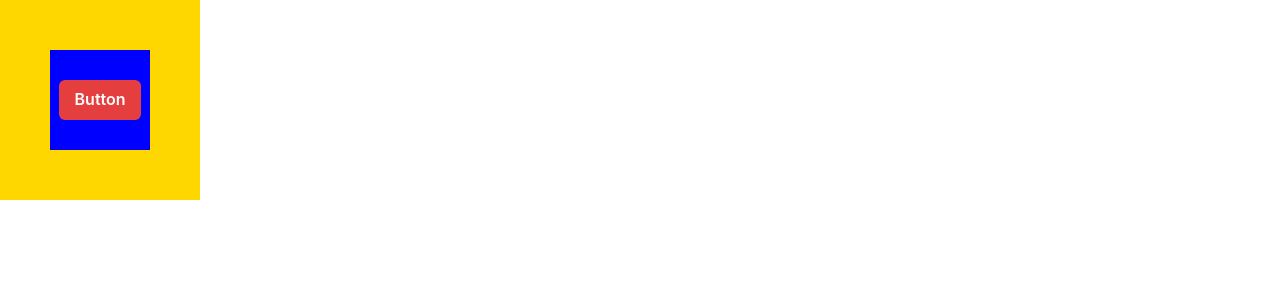
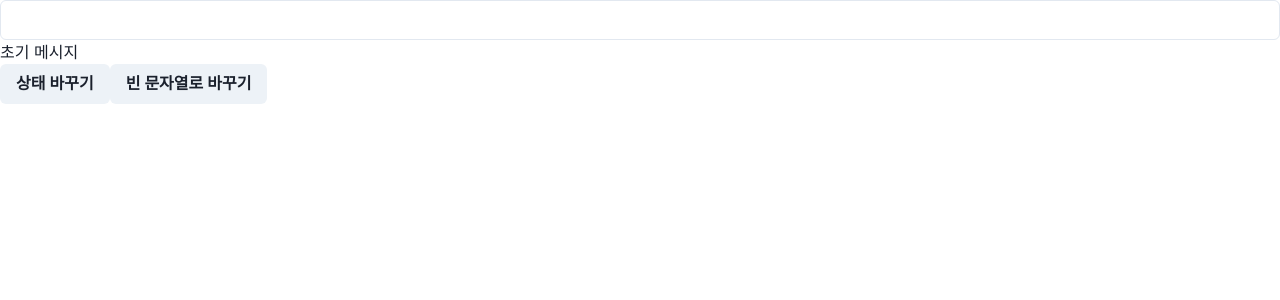
Before and after one commit to namic123/React-basics, a React (Create React App) app: page / in a window 1280 px wide. Shown: the top 300 px of the page. Built offline with nearby package versions, Linux system fonts and the light colour scheme.

Commit message:
rerender: state가 바뀌면 component가 다시 그려짐.

```diff
--- a/src/App.js
+++ b/src/App.js
@@ -1,34 +1,40 @@
-import React from "react";
-import { Button, Center } from "@chakra-ui/react";
+import React, { useState } from "react";
+import { Button, Input } from "@chakra-ui/react";
 
 function App(props) {
-  function handleClick(e) {
-    // event bubbling 방지
-    e.stopPropagation();
-    console.log(e.target.className);
+  // 상태(state)가 변경(이전 state와 달라짐)되면
+  // Component를 다시 그림 (re render)
+
+  // state : react가 관리하는 component의 값
+
+  // state를 얻는 방법
+  // useState();
+
+  // 배열을 리턴함
+  // index 0 : 현재상태(state)
+  // index 1 : state를 변경할 수 있는 메소드
+  // const [message, setMessage] = useState("");
+  const [message, setMessage] = useState("");
+
+  // 상태가 바뀔 때에만 컴포넌트가 re render됨
+
+  let text = "초기 메시지";
+  function handleInputChange(e) {
+    text = e.target.value;
+    console.log("text", text);
+  }
+
+  function handleButtonClick(e) {
+    setMessage("바뀐 상태");
   }
   return (
-    <>
-      <Center
-        onClick={handleClick}
-        className={"outerBox"}
-        w={"200px"}
-        h={"200px"}
-        bg={"gold"}
-      >
-        <Center
-          onClick={handleClick}
-          className={"innerBox"}
-          w={"100px"}
-          h={"100px"}
-          bg={"blue"}
-        >
-          <Button className={"btn"} onClick={handleClick} colorScheme="red">
-            Button
-          </Button>
-        </Center>
-      </Center>
-    </>
+    <div>
+      <Input onChange={handleInputChange} />
+      <p>{text}</p>
+      <Button onClick={handleButtonClick}>상태 바꾸기</Button>
+      <Button onClick={() => setMessage("")}>빈 문자열로 바꾸기</Button>
+      <p>{message}</p>
+    </div>
   );
 }
 
```
Also changed, not shown: study-recap/event.md (+1 -1 lines), study-recap/state.md (added, +11 -0 lines).
